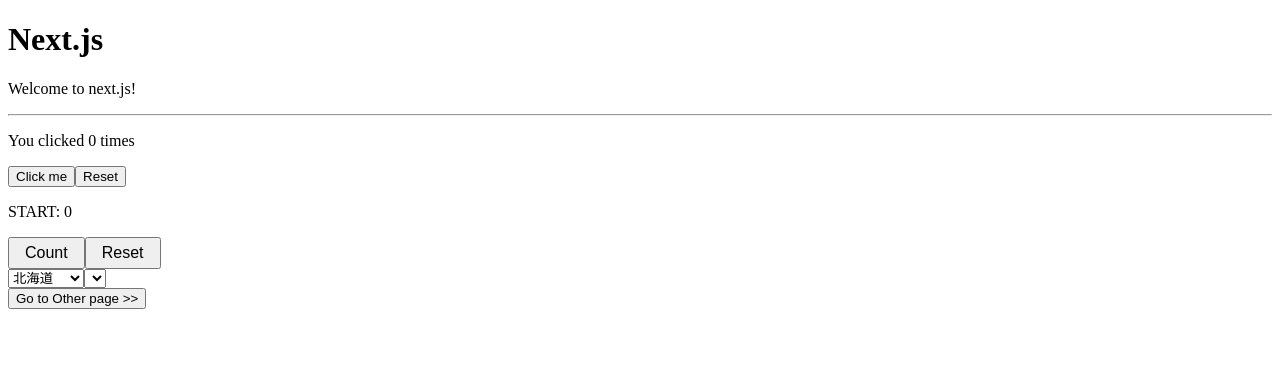
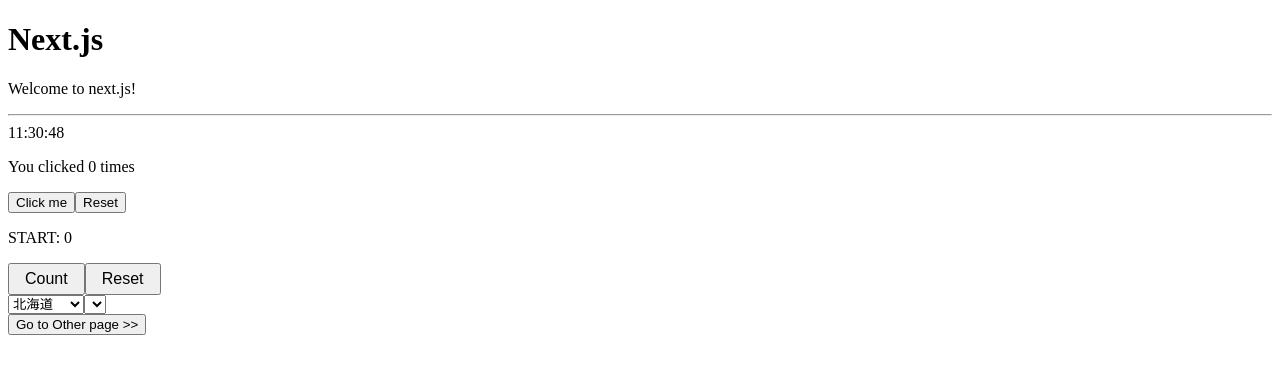
Before and after one commit to gucci-at/React_Next_test, a Next.js app: page / in a window 1280 px wide. Shown: the top 374 px of the page. Built offline with nearby package versions, Linux system fonts and the light colour scheme.

Commit message:
clockコンポーネントの追加

```diff
--- a/components/Clock.js
+++ b/components/Clock.js
@@ -1,19 +1,35 @@
-import React from 'react'
+import React , {Component} from 'react'
 import { connect } from 'react-redux'
-//import { style, merge } from 'next/css'
 
-export default connect(state => state)(({ lastUpdate, light }) => {
-   return (
-    <div>
-      {format(new Date(lastUpdate))}
-    </div>
-  )
-})
+class Clock extends Component {
+  constructor(props) {
+    super(props);
+    this.timerAction = this.timerAction.bind(this);
+    this.timerAction({ type: 'TICK', ts: Date.now()});
+  }
+
+  timerAction(action) {
+    return this.props.dispatch(action);
+  }
+
+  componentDidMount(){
+    setInterval(() => {
+      this.timerAction({ type: 'TICK', ts: Date.now()});
+    }, 1000);
+  }
+
+  render(){
+    const {lastUpdate} = this.props.clock;
+    return (
+      <div>
+        {format(new Date(lastUpdate))}
+      </div>
+    )
+  }
+}
 
 const format = t => `${pad(t.getHours())}:${pad(t.getMinutes())}:${pad(t.getSeconds())}`
 
 const pad = n => n < 10 ? `0${n}` : n
 
-export const startClock = () => dispatch => {
-    setInterval(() => dispatch({ type: 'TICK', light: true, ts: Date.now() }), 800)
-  }
+export default connect((state) => state)(Clock);
--- a/pages/index.js
+++ b/pages/index.js
@@ -2,7 +2,7 @@
 import Link from 'next/link';
 import Counter from '../components/Counter';
 import Counter_5_12 from '../components/Counter_5_12';
-import Clock, {startClock} from '../components/Clock';
+import Clock from '../components/Clock';
 import Districts from '../components/Districts';
 import style from '../static/Style';
 
@@ -12,6 +12,7 @@
     <p>Welcome to next.js!</p>
     <hr />
     <div>
+      <Clock />
       <Counter />
       <Counter_5_12 />
       <Districts />
--- a/reducers/clock.js
+++ b/reducers/clock.js
@@ -1,6 +1,16 @@
-const clock = (state = { lastUpdate: 0, light: false }, action) => {
+const initial = {
+  light: false,
+  ts: Date.now(),
+  lastUpdate: 0
+}
+
+const clock = (state = initial, action) => {
     switch (action.type) {
-      case 'TICK': return { lastUpdate: action.ts, light: !!action.light }
+      case 'TICK':
+        return Object.assign({}, state, {
+          lastUpdate: action.ts,
+          light: !!action.light
+        });
       default: return state
     }
   }
--- a/reducers/index.js
+++ b/reducers/index.js
@@ -1,8 +1,10 @@
 import { combineReducers } from 'redux';
 import counter from './counter';
+import clock from './clock'
 import districts from './districts';
 
 const rootReducer = combineReducers({
+    clock,
     counter,
     districts,
 });
--- a/store.js
+++ b/store.js
@@ -14,8 +14,13 @@
       isFetching: false,
       prefs: [],
       cities: []
-    }
+  },
+  clock:{
+    light: false,
+    ts: Date.now(),
+    lastUpdate: 0
   }
+}
 
 // initStore関数（redux-store.jsで必要）
 export function initStore(state = initial) {
```
